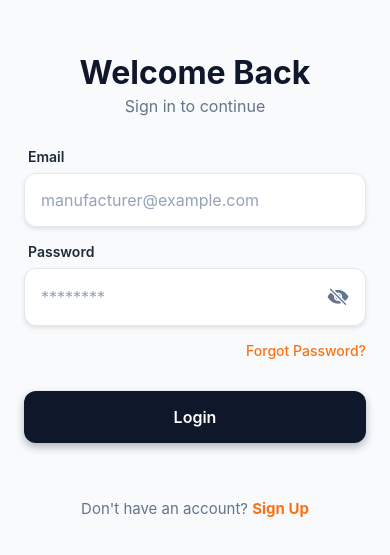
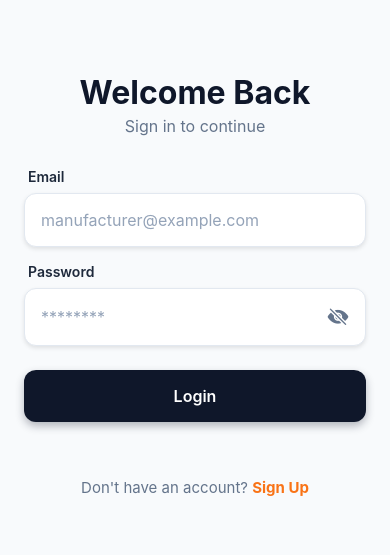
Before and after one commit to danyal-haider/TextileFlow, a React Native app in the folder frontend/: screen / in a window 390 px wide. Shown: the part 137-692 px from the top of the page. Built offline with nearby package versions, Linux system fonts and the light colour scheme.

Commit message:
chore: remove non-functional forgot password button from login page

```diff
--- a/frontend/src/screens/LoginScreen.js
+++ b/frontend/src/screens/LoginScreen.js
@@ -60,10 +60,6 @@ const LoginScreen = ({ navigation }) => {
                             </TouchableOpacity>
                         </View>
                     </View>
-
-                    <TouchableOpacity style={styles.forgotPassword}>
-                        <Text style={styles.forgotPasswordText}>Forgot Password?</Text>
-                    </TouchableOpacity>
 
                     <CustomButton
                         title={isLoading ? "Signing In..." : "Login"}
@@ -158,15 +154,6 @@ const styles = StyleSheet.create({
         fontWeight: 'bold',
         fontSize: 14,
     },
-    forgotPassword: {
-        alignSelf: 'flex-end',
-        marginBottom: spacing.l,
-    },
-    forgotPasswordText: {
-        color: colors.secondary,
-        fontSize: 14,
-        fontWeight: '500',
-    },
     loginButton: {
         marginTop: spacing.s,
         shadowColor: colors.primary,
```
